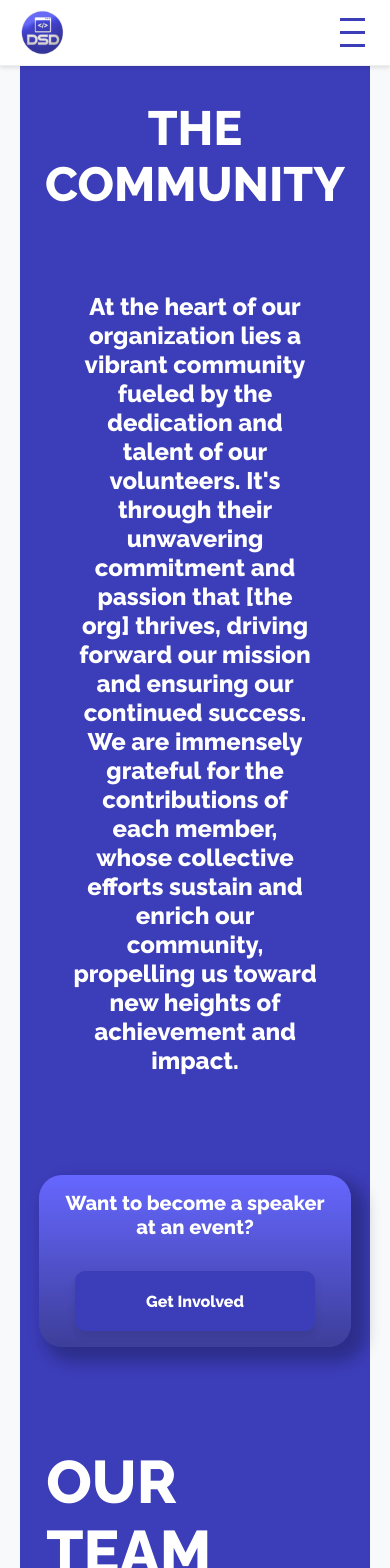
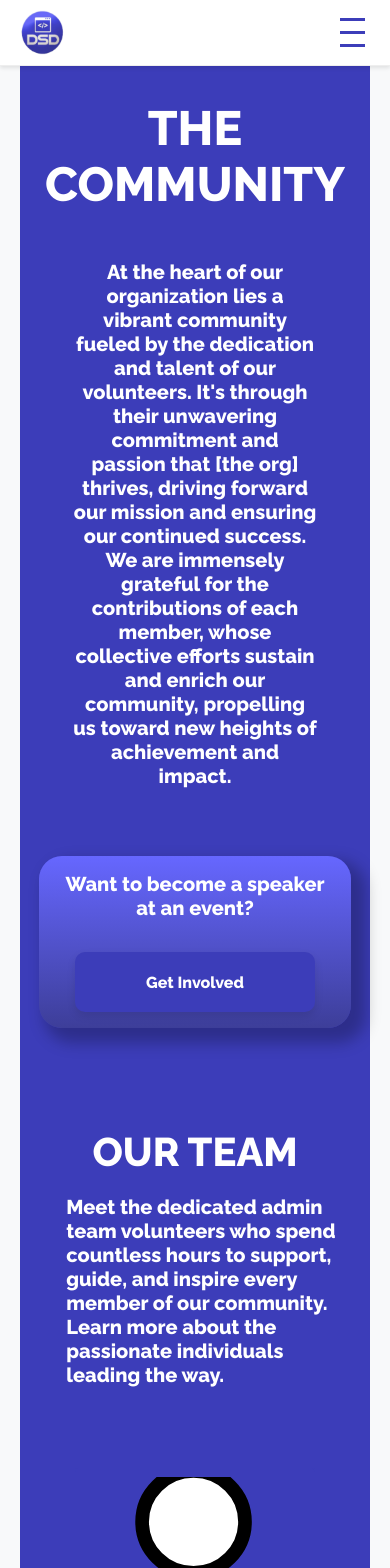
Before and after one commit to dallassoftwaredevelopers/DSDsite, a Next.js app: page /community in a window 390 px wide. Shown: the top 1568 px of the page. Built offline with nearby package versions, Linux system fonts and the light colour scheme.

Commit message:
(WEB-46) fixed the responsiveness on mobile

```diff
--- a/src/app/community/community.module.css
+++ b/src/app/community/community.module.css
@@ -52,7 +52,7 @@
 }
 
 .teamParagraph {
-  font-size: 24px;
+  font-size: 1.5rem;
   font-family: Raleway;
   font-weight: 700;
   margin: auto;
@@ -117,10 +117,36 @@
 
 @media (max-width: 480px) {
   .speakerList {
-    grid-template-columns: 1fr;
+    display: flex;
+    flex-direction: column;
+    align-items: center;
+    justify-content: center;
+  }
+
+  .peopleList {
+    justify-content: center;
+    align-items: center;
+  }
+
+  .communityParagraph {
+    padding: 3rem 0;
+    font-size: 1.25rem;
+  }
+
+  .teamParagraph {
+    font-size: 1.25rem;
   }
 
   .title {
     font-size: 3rem;
   }
+
+  .subtitle {
+    font-size: 2.5rem;
+    text-align: center;
+  }
+
+  .yearButton {
+    font-size: 1.25rem;
+  }
 }
```
